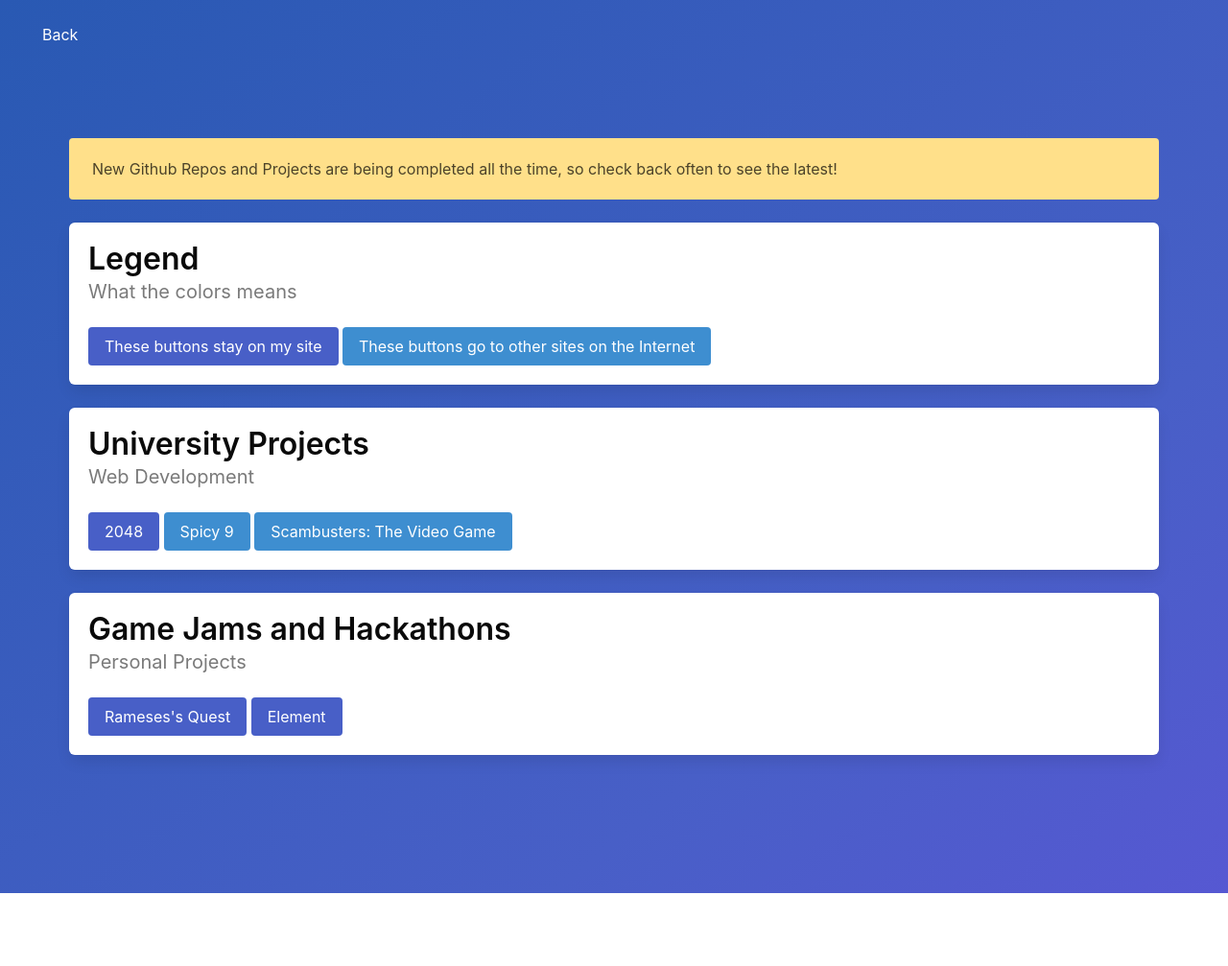
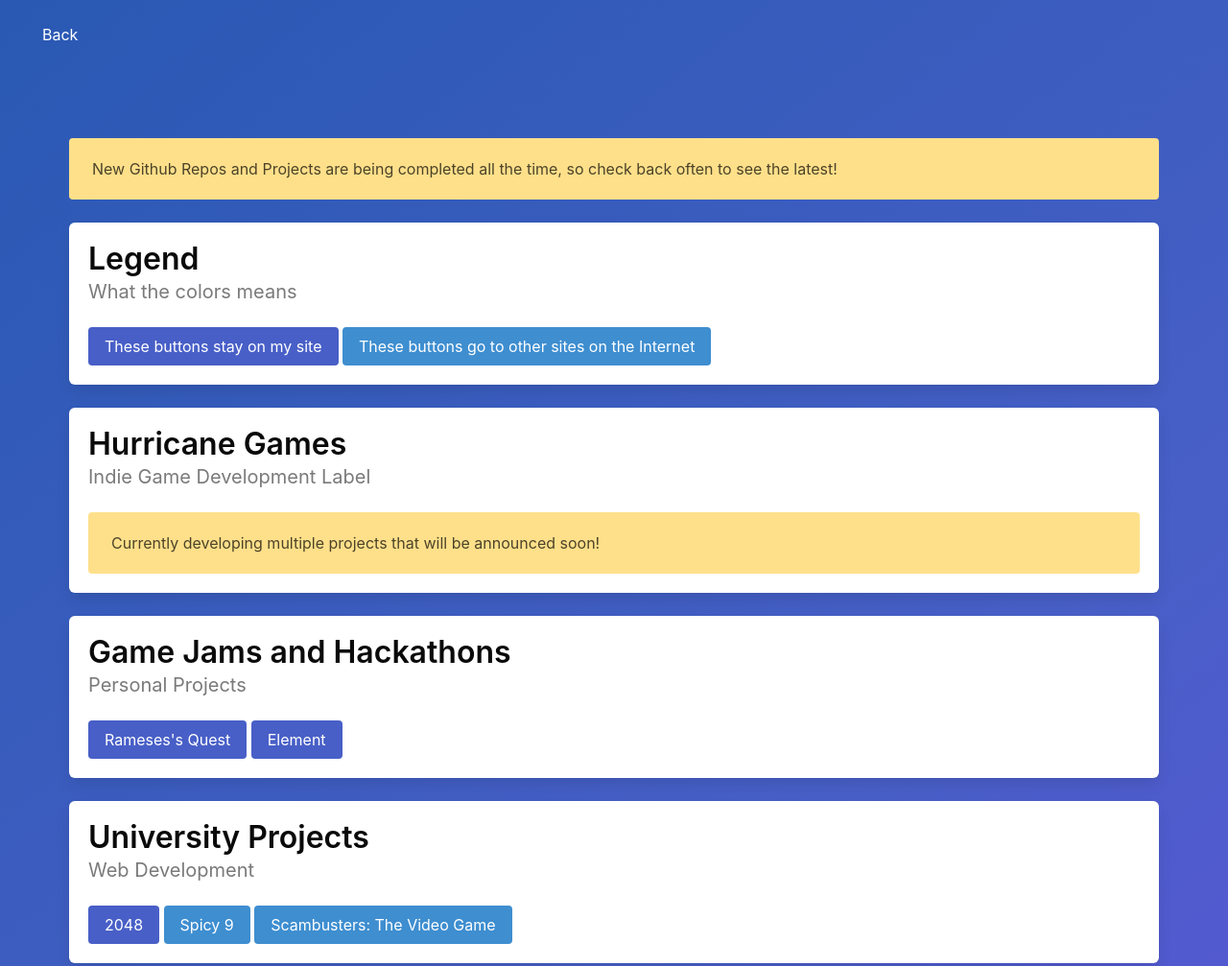
Before and after one commit to NelsonL19/nelsonl19.github.io, a website: page projects.html in a window 1280 px wide. Shown: the top 1007 px of the page at 96% size. Before the commit the page ends 931 px from the top, so only its background shows below. Drawn offline with nearby package versions, Linux system fonts and the light colour scheme.

Commit message:
Trigger rebuild

```diff
--- a/projects.html
+++ b/projects.html
@@ -21,6 +21,21 @@
                         <button class="button is-info">These buttons go to other sites on the Internet</button>
                     </div>
                     <div class="box">
+                        <h1 class="title has-text-black">Hurricane Games</h1>
+                        <h1 class="subtitle has-text-grey">Indie Game Development Label</h1>
+                        <div class="notification is-warning">
+                            Currently developing multiple projects that will be announced soon!
+                        </div>
+                        </div>
+                    <div class="box">
+                        <h1 class="title has-text-black">Game Jams and Hackathons</h1>
+                        <h1 class="subtitle has-text-grey">Personal Projects</h1>
+                        <button class="button is-link" onclick="location.href='ramquest/ramquest.html'">Rameses's
+                            Quest</button>
+
+                        <button class="button is-link" onclick="location.href='/element/index.html'">Element</button>
+                    </div>
+                    <div class="box">
                         <h1 class="title has-text-black">University Projects</h1>
                         <h1 class="subtitle has-text-grey">Web Development</h1>
                         <button class="button is-link" onclick="location.href='./2048/index.html'">2048</button>
@@ -29,14 +44,6 @@
                         <button class="button is-info"
                         onclick="location.href='https://scambusters-47d4a.web.app'">Scambusters: The Video
                         Game</button>
-                    </div>
-                    <div class="box">
-                        <h1 class="title has-text-black">Game Jams and Hackathons</h1>
-                        <h1 class="subtitle has-text-grey">Personal Projects</h1>
-                        <button class="button is-link" onclick="location.href='ramquest/ramquest.html'">Rameses's
-                            Quest</button>
-
-                        <button class="button is-link" onclick="location.href='/element/index.html'">Element</button>
                     </div>
                 </div>
                 <nav class="navbar is-spaced is-fixed-top" role="navigation" aria-label="dropdown navigation">
```
Also changed, not shown: about.html (+1 -2 lines), index.html (+1 -1 lines), resume.html (+0 -6 lines).
